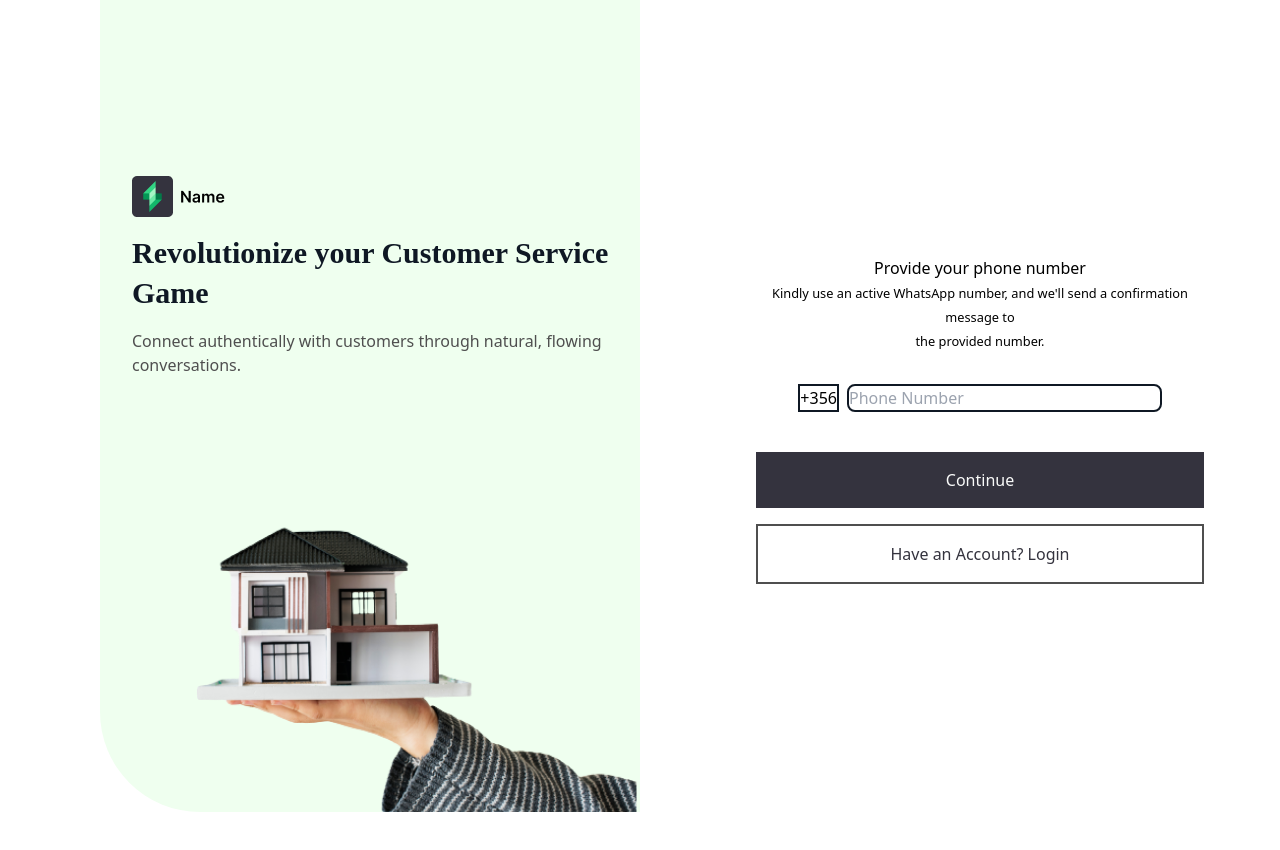
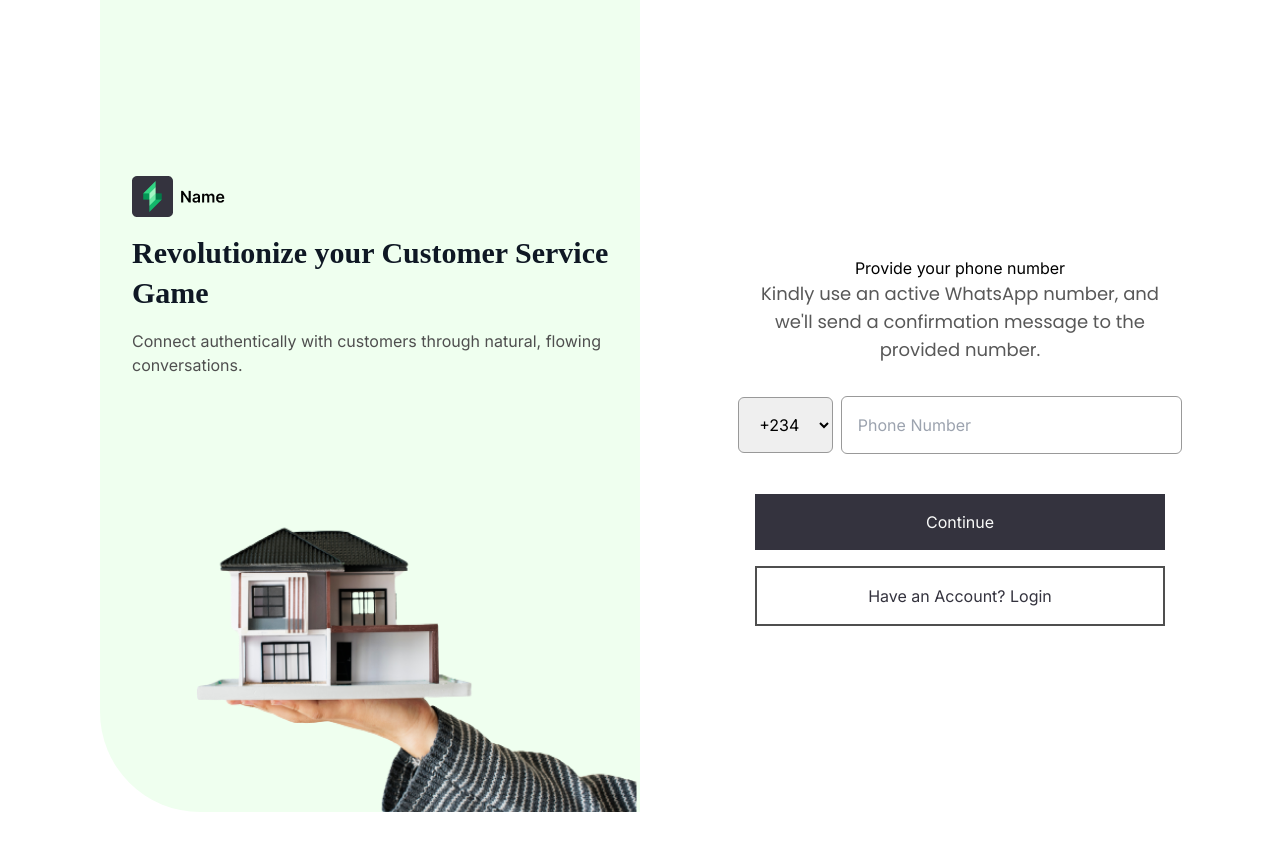
Before and after one commit to pleasantvik/next-test-ch, a React (Vite) app: page / in a window 1280 px wide. Shown: the top 850 px of the page. Built offline with nearby package versions, Linux system fonts and the light colour scheme.

Commit message:
input style

```diff
--- a/src/components/Home.jsx
+++ b/src/components/Home.jsx
@@ -6,7 +6,7 @@ const Home = () => {
   const navigate = useNavigate();
   return (
     <section className="container mx-auto grid grid-cols-1 md:grid-cols-2">
-      <div className=" ml-[100px] bg-primary h-[812px] md:flex md:flex-col pl-8 pt-44 gap-4 hidden home relative">
+      <div className="ml-[100px] bg-primary h-[812px] md:flex md:flex-col pl-8 pt-44 gap-4 hidden home relative">
         <div>
           <img src={logo} alt="Logo" />
         </div>
@@ -21,32 +21,41 @@ const Home = () => {
           <img src={house} alt="house" className="w-full object-cover" />
         </div>
       </div>
-      <div className="h-[950px] flex flex-col pt-20 md:pt-64 text-center pl-10 w-[80%] mx-auto ">
-        <div className="flex justify-center md:hidden">
-          <img src={logo} alt="Logo" />
+      <div className="h-[950px] flex flex-col pt-20 md:pt-64 text-center  w-[80%] mx-auto ">
+        <div className="flex justify-center md:hidden mb-10">
+          <img src={logo} alt="Logo" className="w-[20%]" />
         </div>
 
-        <h2 className="md:hidden">Let's get Started</h2>
+        <h2 className="text-2xl font-semibold md:hidden">Let's get Started</h2>
         <h2 className="hidden md:block">Provide your phone number</h2>
-        <p className="mb-8">
-          <small>
+        <p className="mb-8 px-14">
+          <small className="text-lg text-[#585858] poppins">
             Kindly use an active WhatsApp number, and we'll send a confirmation
-            message to <br /> the provided number.
+            message to the provided number.
           </small>
         </p>
 
-        <div className="w-full flex justify-center gap-2">
-          <div className="border-2 border-dark">+356</div>
+        <div className="w-full flex items-center justify-center gap-2">
+          <select name="" className="text-center rounded-md " id="">
+            <option
+              className="flex items-center justify-center px-4"
+              value="+234"
+            >
+              +234
+            </option>
+          </select>
           <input
             type="text"
-            className="border-2 border-dark rounded-lg w-4/6"
+            // className="border-2 border-dark rounded-lg w-4/6"
+            // className=" w-full placeholder:text-slate-400 h-[54px]  rounded-md border-2 focus:border-2 bg-transparent px-4 text-center focus:!border-primary focus:!outline-primary focus:!ring-offset-2 disabled:cursor-not-allowed disabled:opacity-50"
+            className="w-4/6 rounded-md input"
             placeholder="Phone Number"
           />
         </div>
         <div className="mt-10 mb-4">
           <button
             onClick={() => navigate("/main")}
-            className="w-[95%] mx-auto flex justify-center bg-[#34333e] py-4 text-white"
+            className="w-[80%] mx-auto flex justify-center bg-[#34333e] py-4 text-white"
           >
             Continue
           </button>
@@ -54,7 +63,7 @@ const Home = () => {
         <div className="">
           <button
             onClick={() => navigate("/main")}
-            className="w-[95%] mx-auto flex justify-center text-[#34333e] py-4 border-2 border-dark-main"
+            className="w-[80%] mx-auto flex justify-center text-[#34333e] py-4 border-2 border-dark-main"
           >
             Have an Account? Login
           </button>
--- a/src/index.css
+++ b/src/index.css
@@ -1,3 +1,5 @@
+@import url("https://fonts.googleapis.com/css2?family=Inter:wght@400;500;600;700;800&family=Karla:wght@400;700&family=Poppins:wght@400;500;600;700;800&family=Roboto+Mono:wght@300;400;500;600;700&display=swap");
+
 @tailwind base;
 @tailwind components;
 @tailwind utilities;
@@ -11,7 +13,20 @@
   border-bottom-left-radius: 100px;
   /* font-family: ; */
 }
-
+body {
+  font-family: Inter;
+}
 h1 {
   font-family: Nordique;
 }
+
+.poppins {
+  font-family: Poppins;
+}
+
+.input,
+select {
+  outline: none;
+  padding: 1rem;
+  border: 1px solid #999;
+}
```
